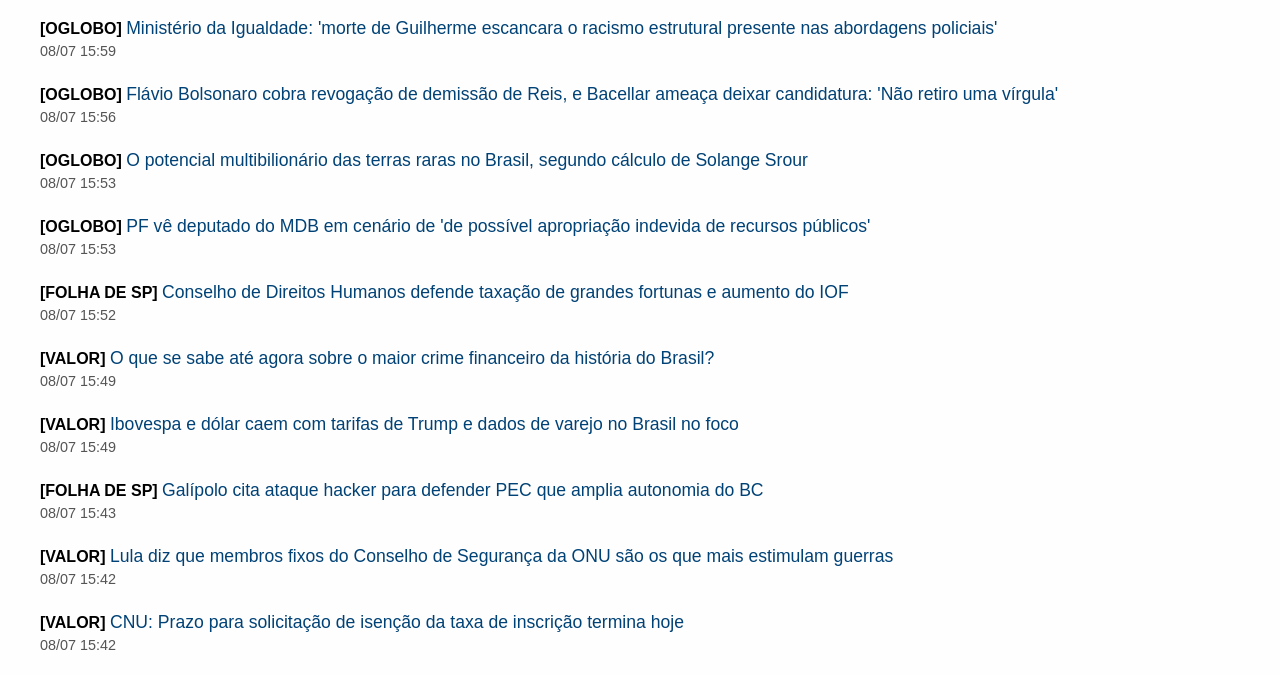
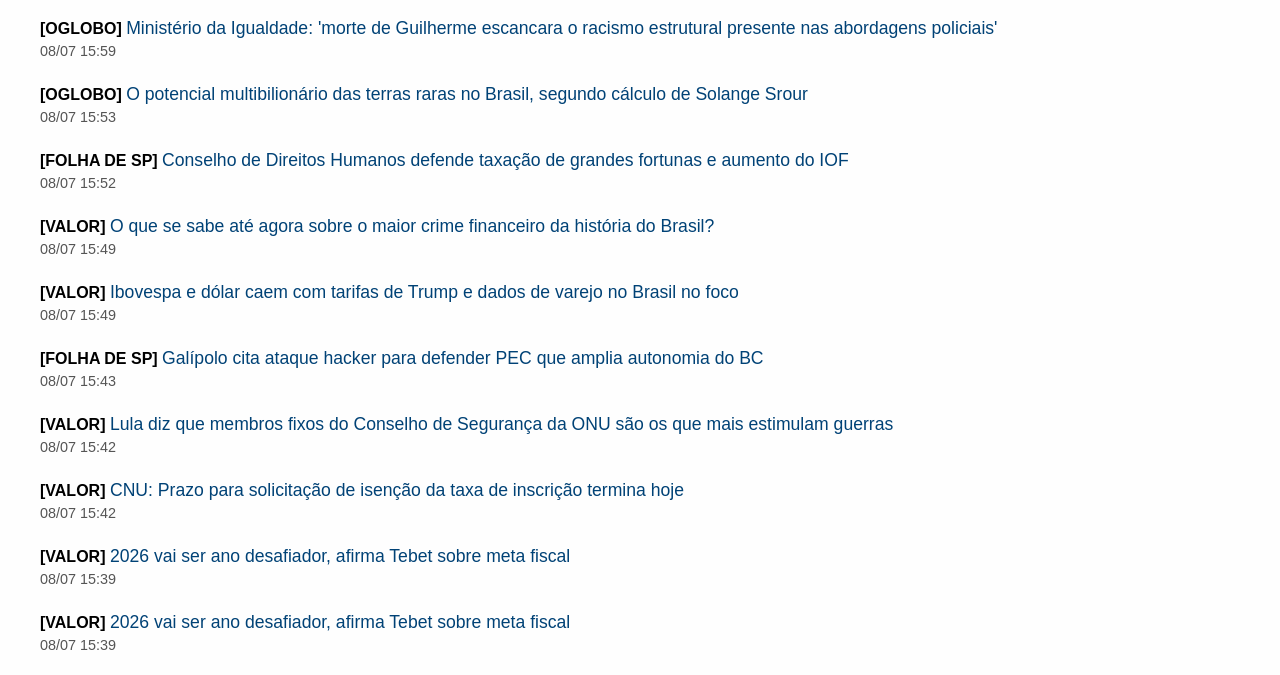
Before and after one commit to fjatahy/noticias-diarias, a plain HTML site: page index.html in a window 1280 px wide. Shown: the part 81-756 px from the top of the page. Drawn offline with Linux system fonts and the light colour scheme.

Commit message:
Atualização automática de notícias

```diff
--- a/index.html
+++ b/index.html
@@ -24,23 +24,11 @@
 
         <div class="materia">
             <span class="jornal">[OGLOBO]</span>
-            <a href="https://oglobo.globo.com/politica/noticia/2025/07/08/flavio-bolsonaro-cobra-revogacao-de-demissao-de-reis-e-bacellar-ameaca-deixar-candidatura-nao-retiro-uma-virgula.ghtml" class="titulo" target="_blank">Flávio Bolsonaro cobra revogação de demissão de Reis, e Bacellar ameaça deixar candidatura: 'Não retiro uma vírgula'</a>
-            <div class="data">08/07 15:56</div>
-        </div>
-
-        <div class="materia">
-            <span class="jornal">[OGLOBO]</span>
             <a href="https://oglobo.globo.com/blogs/capital/post/2025/07/o-potencial-multibilionario-das-terras-raras-no-brasil-segundo-calculo-de-solange-srour.ghtml" class="titulo" target="_blank">O potencial multibilionário das terras raras no Brasil, segundo cálculo de Solange Srour</a>
             <div class="data">08/07 15:53</div>
         </div>
 
         <div class="materia">
-            <span class="jornal">[OGLOBO]</span>
-            <a href="https://oglobo.globo.com/blogs/lauro-jardim/post/2025/07/pf-ve-deputado-do-mdb-em-cenario-de-de-possivel-apropriacao-indevida-de-recursos-publicos.ghtml" class="titulo" target="_blank">PF vê deputado do MDB em cenário de 'de possível apropriação indevida de recursos públicos'</a>
-            <div class="data">08/07 15:53</div>
-        </div>
-
-        <div class="materia">
             <span class="jornal">[FOLHA DE SP]</span>
             <a href="https://www1.folha.uol.com.br/colunas/monicabergamo/2025/07/conselho-de-direitos-humanos-defende-taxacao-de-grandes-fortunas-e-aumento-do-iof.shtml" class="titulo" target="_blank">Conselho de Direitos Humanos defende taxação de grandes fortunas e aumento do IOF</a>
             <div class="data">08/07 15:52</div>
@@ -444,7 +432,7 @@
 
         <div class="materia">
             <span class="jornal">[FOLHA DE SP]</span>
-            <a href="https://www1.folha.uol.com.br/mercado/2025/07/bets-estao-ganhando-fortuna-gerando-pouco-emprego-e-mandando-dinheiro-para-fora-diz-haddad.shtml" class="titulo" target="_blank">Bets estão ganhando fortuna, gerando pouco emprego e mandando dinheiro para fora, diz Haddad</a>
+            <a href="https://www1.folha.uol.com.br/mercado/2025/07/bets-estao-ganhando-fortuna-gerando-pouco-emprego-e-mandando-dinheiro-para-fora-diz-haddad.shtml" class="titulo" target="_blank">Bets ganham fortuna, geram pouco emprego e mandam dinheiro para fora, diz Haddad</a>
             <div class="data">08/07 13:14</div>
         </div>
 
@@ -552,7 +540,7 @@
 
         <div class="materia">
             <span class="jornal">[FOLHA DE SP]</span>
-            <a href="https://www1.folha.uol.com.br/mercado/2025/07/brasileiros-ainda-tem-r-106-bi-em-valores-a-receber-no-sistema-do-banco-central-saiba-resgatar.shtml" class="titulo" target="_blank">Brasileiros ainda têm R$ 10 bi em valores a receber no sistema do Banco Central; saiba resgatar</a>
+            <a href="https://www1.folha.uol.com.br/mercado/2025/07/brasileiros-ainda-tem-r-106-bi-em-valores-a-receber-no-sistema-do-banco-central-saiba-resgatar.shtml" class="titulo" target="_blank">Saldo de valores a receber do Banco Central aumenta e brasileiros têm R$ 10 bi para sacar</a>
             <div class="data">08/07 12:00</div>
         </div>
 
```
